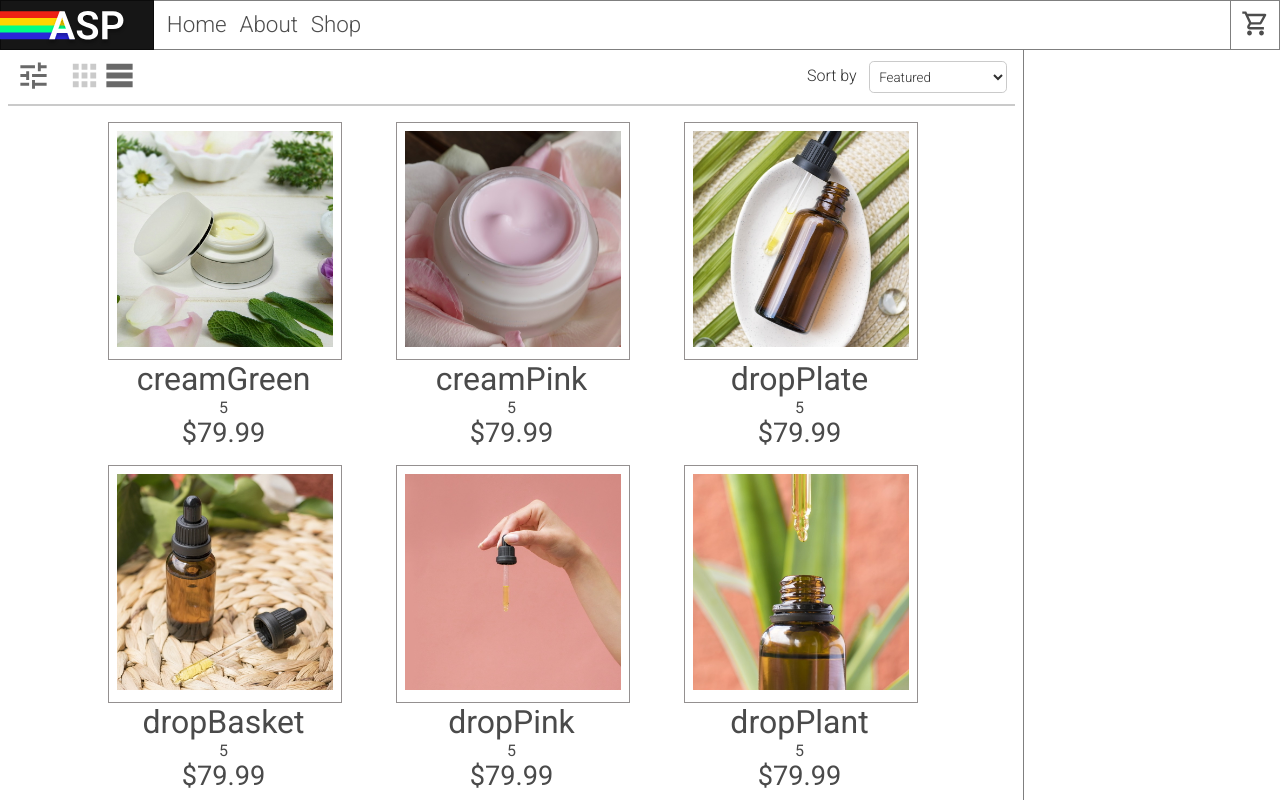
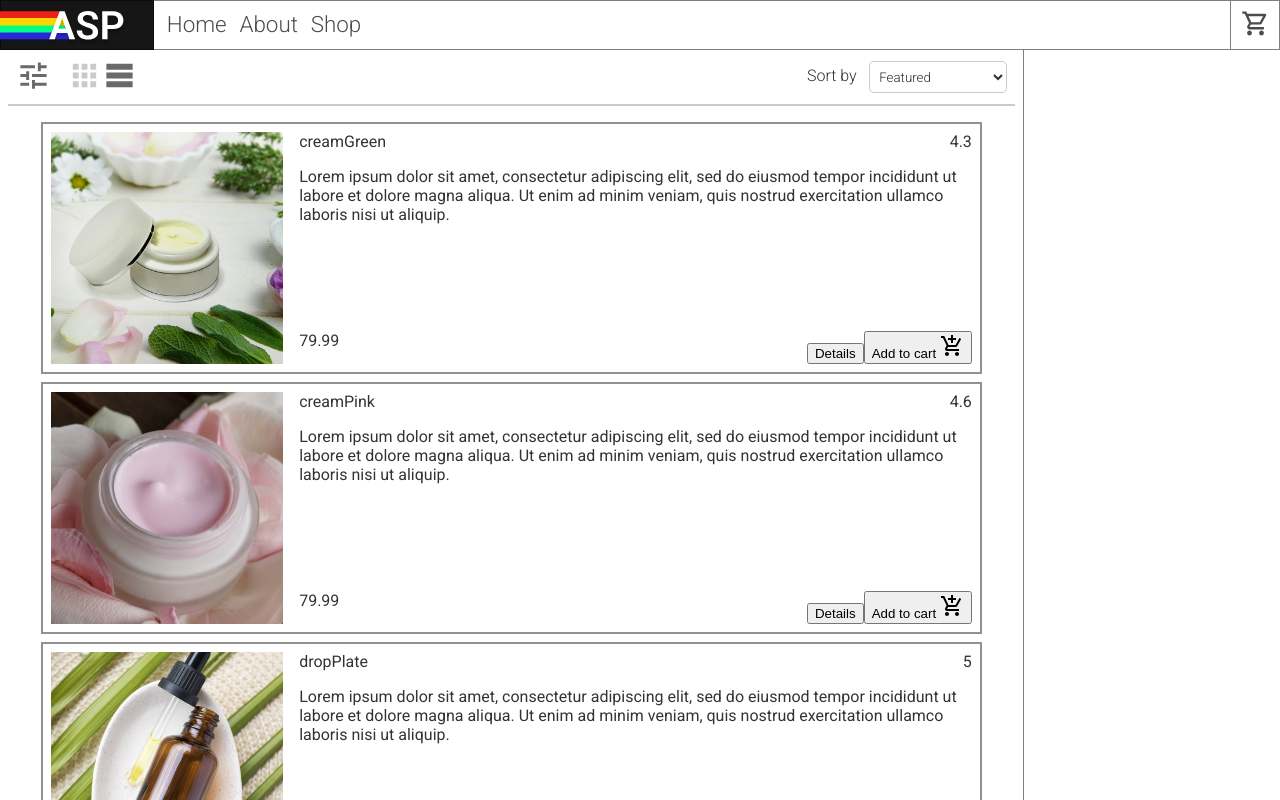
Before and after one commit to ParkerGates/REACT-Snake-Oil, a React (Create React App) app: page /shop in a window 1280 px wide. Both pictures are taken after a click on the button 119 px from the left and 77 px from the top of the page. Built offline with nearby package versions, Linux system fonts and the light colour scheme.

Commit message:
blocked out rowed item spacing

```diff
--- a/src/data/data.ts
+++ b/src/data/data.ts
@@ -5,7 +5,7 @@ const itemData = [
         name: "creamGreen",
         alias: "creamGreen",
         price: 79.99,
-        stars: 5,
+        stars: 4.3,
         image: itemImg["creamGreen"],
         description: "Lorem ipsum dolor sit amet, consectetur adipiscing elit, sed do eiusmod tempor incididunt ut labore et dolore magna aliqua. Ut enim ad minim veniam, quis nostrud exercitation ullamco laboris nisi ut aliquip.",
         details: ["aaa","bbb","ccc"],
@@ -16,7 +16,7 @@ const itemData = [
         name: "creamPink",
         alias: "creamPink",
         price: 79.99,
-        stars: 5,
+        stars: 4.6,
         image: itemImg["creamPink"],
         description: "Lorem ipsum dolor sit amet, consectetur adipiscing elit, sed do eiusmod tempor incididunt ut labore et dolore magna aliqua. Ut enim ad minim veniam, quis nostrud exercitation ullamco laboris nisi ut aliquip.",
         details: ["aaa","bbb","ccc"],
@@ -38,7 +38,7 @@ const itemData = [
         name: "dropBasket",
         alias: "dropBasket",
         price: 79.99,
-        stars: 5,
+        stars: 4,
         image: itemImg["dropBasket"],
         description: "Lorem ipsum dolor sit amet, consectetur adipiscing elit, sed do eiusmod tempor incididunt ut labore et dolore magna aliqua. Ut enim ad minim veniam, quis nostrud exercitation ullamco laboris nisi ut aliquip.",
         details: ["aaa","bbb","ccc"],
--- a/src/views/Shop.tsx
+++ b/src/views/Shop.tsx
@@ -57,24 +57,47 @@ export default function Shop() {
                 </div>
                 <div className='shp_display_org_hr'></div>
 
-                <div className='shp_display_items'>
+                <div className={orgLayout === 'tile' ? 'shp_display_tile' : 'shp_display_row'}>
                     { itemData.map((item) => {
-                        return (
-                            <div className='shp_display_item' key={item.name}>
-                                <div className='shp_display_item_img_cont'>
-                                    <img className="shp_display_item_img" src={item.image} alt={item.name} />
-                                    <div className='shp_display_item_interaction'>
-                                        <button className="shp_display_item_interaction_cart">
-                                            <AddShoppingCartIcon fontSize='large' sx={{fontSize:'4.2rem'}}/>
-                                        </button>
-                                        <button className="shp_display_item_interaction_details">Details</button>
+                        if (orgLayout === "tile") {
+                            return (
+                                <div className='shp_tile' key={item.name}>
+                                    <div className='shp_tile_img_cont'>
+                                        <img className="shp_tile_img" src={item.image} alt={item.name} />
+                                        <div className='shp_tile_interaction'>
+                                            <button className="shp_tile_interaction_cart">
+                                                <AddShoppingCartIcon fontSize='large' sx={{fontSize:'4.2rem'}}/>
+                                            </button>
+                                            <button className="shp_tile_interaction_details">Details</button>
+                                        </div>
+                                    </div>
+                                    <div className='shp_tile_name'>{item.name}</div>
+                                    <div className='shp_tile_stars'>{item.stars}</div>
+                                    <div className='shp_tile_price'>${item.price}</div>
+                                </div>
+                            );
+                        }
+                        if (orgLayout === "row") {
+                            return (
+                                <div className="shp_row" key={item.name} >
+                                    <img className="shp_row_img" src={item.image} alt={item.name} />
+                                    <div className="shp_row_details_cont">
+                                        <div className="shp_row_header">
+                                            <div>{item.name}</div>
+                                            <div>{item.stars}</div>
+                                        </div>
+                                        <div className="shp_row_description">{item.description}</div>
+                                        <div className="shp_row_footer">
+                                            <div>{item.price}</div>
+                                            <div className="shp_row_footer_btn">
+                                                <button>Details</button>
+                                                <button>Add to cart <AddShoppingCartIcon /></button>
+                                            </div>
+                                        </div>
                                     </div>
                                 </div>
-                                <div className='shp_display_item_name'>{item.name}</div>
-                                <div className='shp_display_item_stars'>{item.stars}</div>
-                                <div className='shp_display_item_price'>${item.price}</div>
-                            </div>
-                        );
+                            );
+                        }
                     }) }
                 </div>
             </div>
--- a/src/views/css/Shop.css
+++ b/src/views/css/Shop.css
@@ -43,7 +43,9 @@
     background-color: #CACACA;
     margin: .5rem .5rem 0rem;
 }
-.shp_display_items {
+
+/*Display Tile===================================================*/
+.shp_display_tile {
     display: grid;
     grid-template-columns: auto auto auto;
     justify-content: center;
@@ -55,20 +57,20 @@
     padding-top: 1rem;
     /* width: 100%; */
 }
-.shp_display_item {
+.shp_tile {
     width: 14.5rem;
     text-align: center;
 }
-.shp_display_item_img_cont {
+.shp_tile_img_cont {
     width: 13.5rem;
     position: relative;
     border: 1px solid #949090;
     padding: .5rem;
 }
-.shp_display_item_img {
+.shp_tile_img {
     width: 100%;
 }
-.shp_display_item_interaction {
+.shp_tile_interaction {
     opacity: 0;
     display: flex;
     align-items: center;
@@ -83,10 +85,10 @@
     margin:0px;
     color: white;
 }
-.shp_display_item_interaction:hover {
+.shp_tile_interaction:hover {
     opacity: 1;
 }
-.shp_display_item_interaction_cart {
+.shp_tile_interaction_cart {
     display: flex;
     justify-content: center;
     align-items: center;
@@ -98,7 +100,7 @@
     color: white;
     background-color: hsla(0, 0%, 0%, 0.6);
 }
-.shp_display_item_interaction_details {
+.shp_tile_interaction_details {
     font-size: 1.2rem;
     font-family: 'Roboto';
     font-weight: 300;
@@ -109,17 +111,58 @@
     color: white;
     background-color: hsla(0, 0%, 0%, 0.6);
 }
-.shp_display_item_name {
+.shp_tile_name {
     font-size: 2rem;
     font-weight: 400;
     margin: 0px;
     padding: 0px;
 }
-.shp_display_item_stars {}
-.shp_display_item_price {
+.shp_tile_stars {}
+.shp_tile_price {
     font-size: 1.7rem;
     font-weight: 400;
 }
+
+/*Display Row====================================================*/
+.shp_display_row {
+    display: flex;
+    flex-direction: column;
+    align-items: center;
+    gap: .5rem;
+    height: calc(100vh - 6.6rem);
+    width: 100%;
+    overflow-y: scroll;
+    padding-top: 1rem;
+}
+.shp_row {
+    display: flex;
+    gap: 1rem;
+    width: 90%;
+    border: 2px solid #949090;
+    padding: .5rem;
+}
+.shp_row_img {
+    width: 14.5rem;
+}
+.shp_row_details_cont {
+    position: relative;
+}
+.shp_row_header {
+    display: flex;
+    justify-content: space-between;
+}
+.shp_row_description {
+    margin-top: 1rem;
+}
+.shp_row_footer {
+    display: flex;
+    justify-content: space-between;
+    width: 100%;
+    position: absolute;
+    bottom: 0px;
+}
+.shp_row_footer_btn {}
+
 
 
 /*Filter=========================================================*/
```
